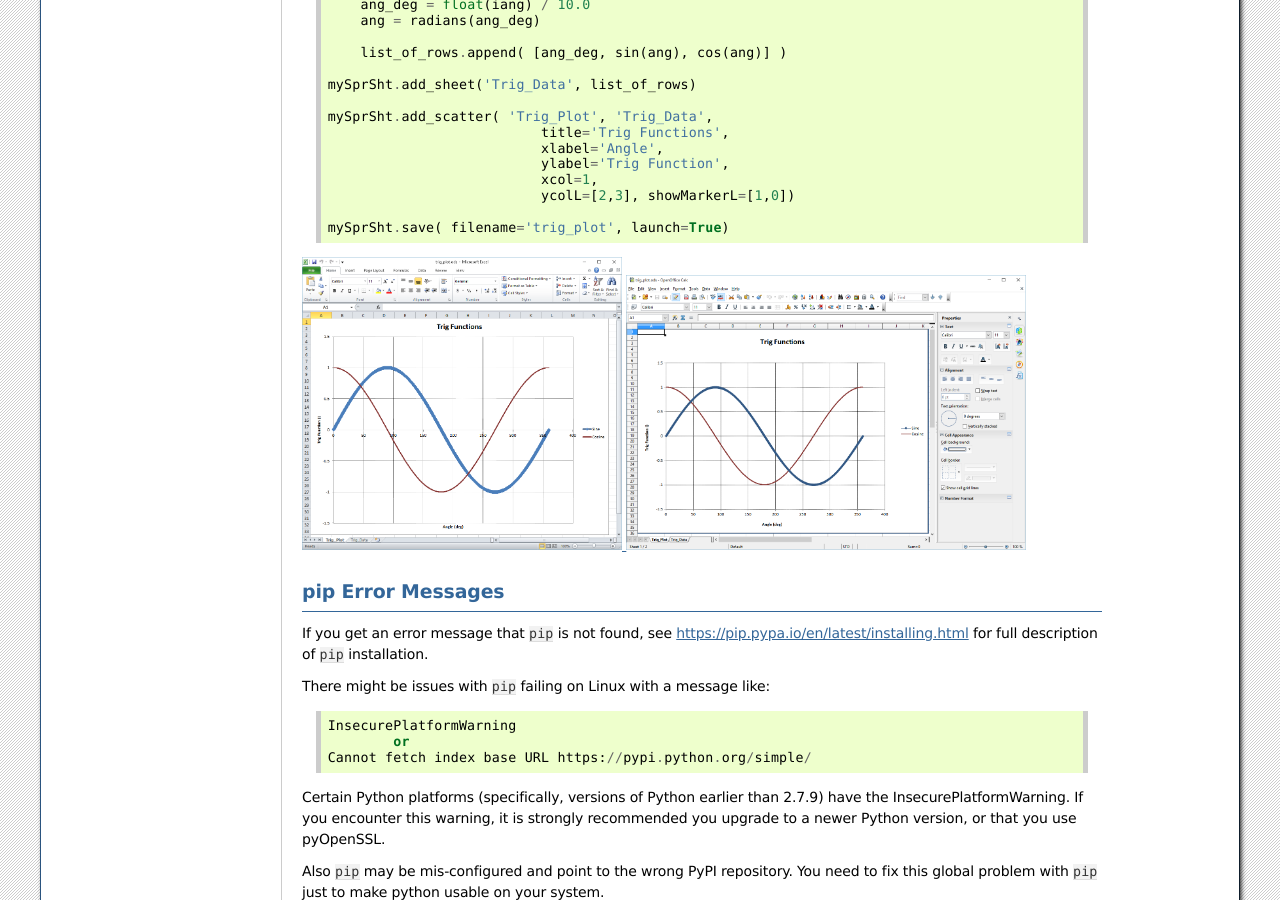
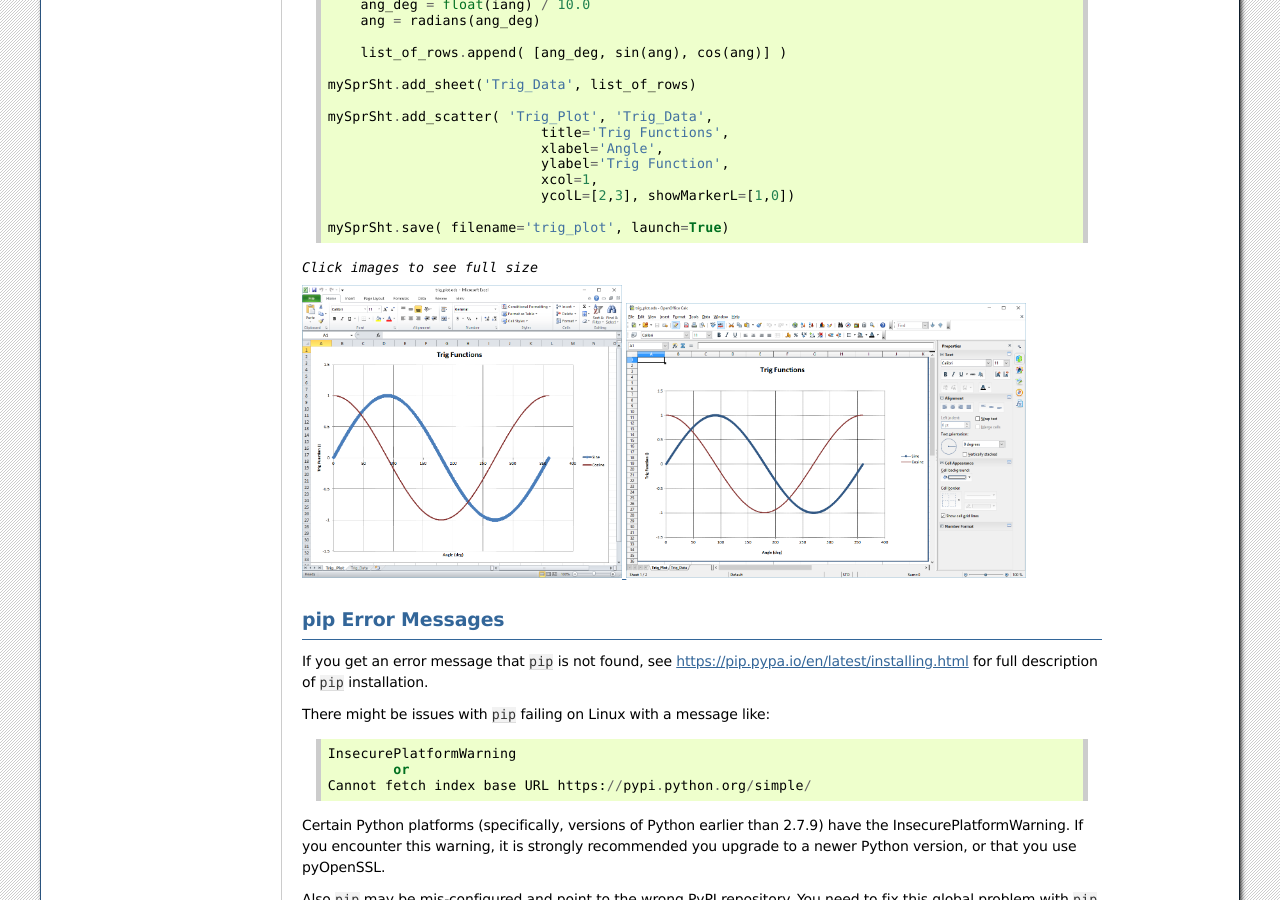
Before and after one commit to sonofeft/ODSCharts, a Sphinx documentation site: the page built from docs/quickstart.rst, in a window 1280 px wide and 900 px high, scrolled down 1221 px. Built offline with Sphinx 7.4.7, drawn with Linux system fonts in a browser that asks for light colours; pages that are not in the unit, such as notebooks, are missing from menus.

Commit message:
"Click Images" tweek to docs

```diff
--- a/README.rst
+++ b/README.rst
@@ -40,6 +40,8 @@ The format is a very narrow subset of full spreadsheet support.
             - Each x axis is a column from a table
 
 
+`Click images to see full size`
+
 .. image:: ./_static/alt_vs_tp_excel.png
     :width: 40%
 .. image:: ./_static/alt_vs_tp_oo.png
--- a/docs/quickstart.rst
+++ b/docs/quickstart.rst
@@ -85,6 +85,7 @@ When saving, the flag ``launch=True`` will cause either Excel or Open Office to
 
     mySprSht.save( filename='trig_plot', launch=True)
 
+`Click images to see full size`
 
 .. image:: ./_static/trig_funcs_excel.png
     :width: 40%
```
